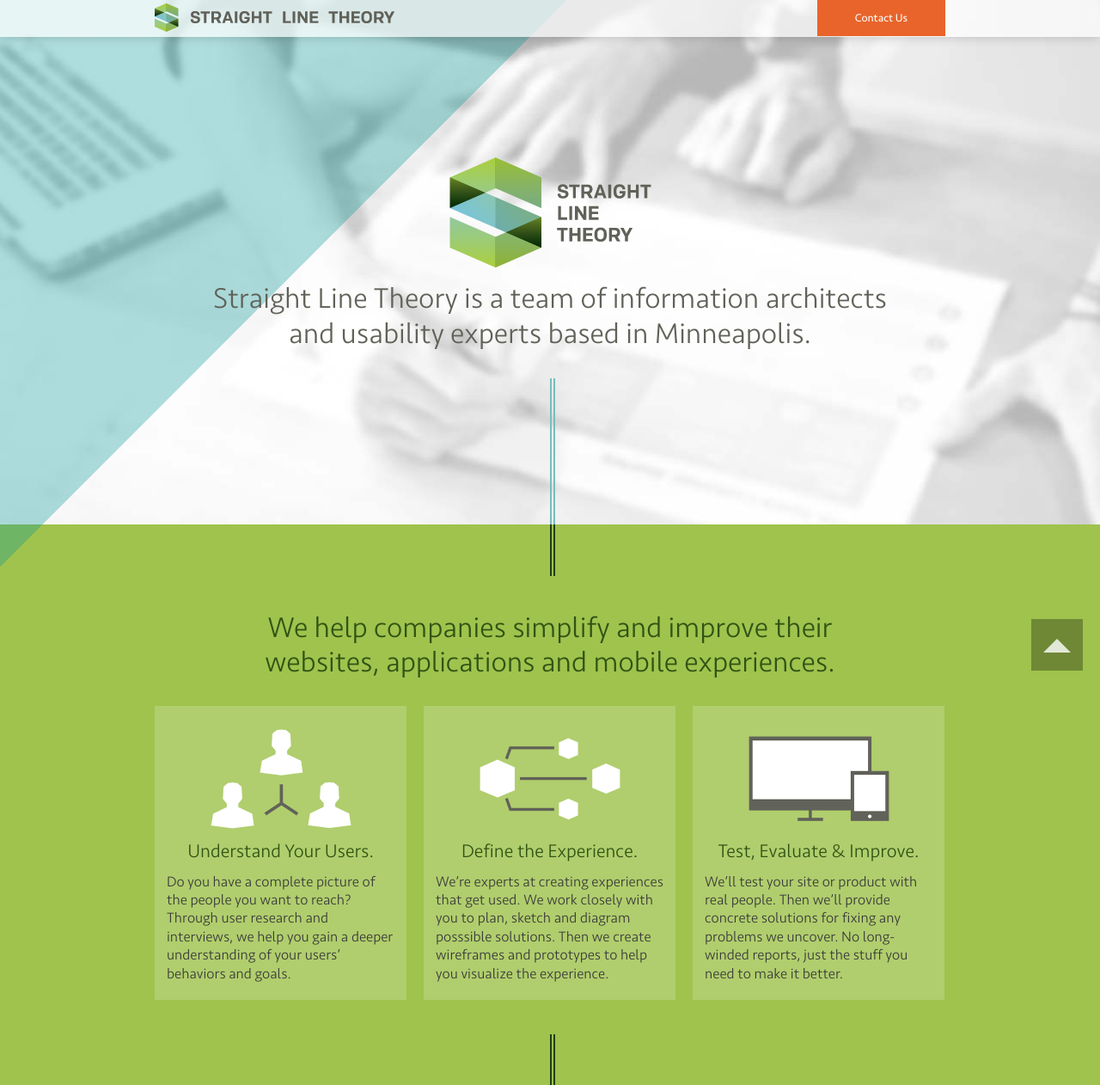
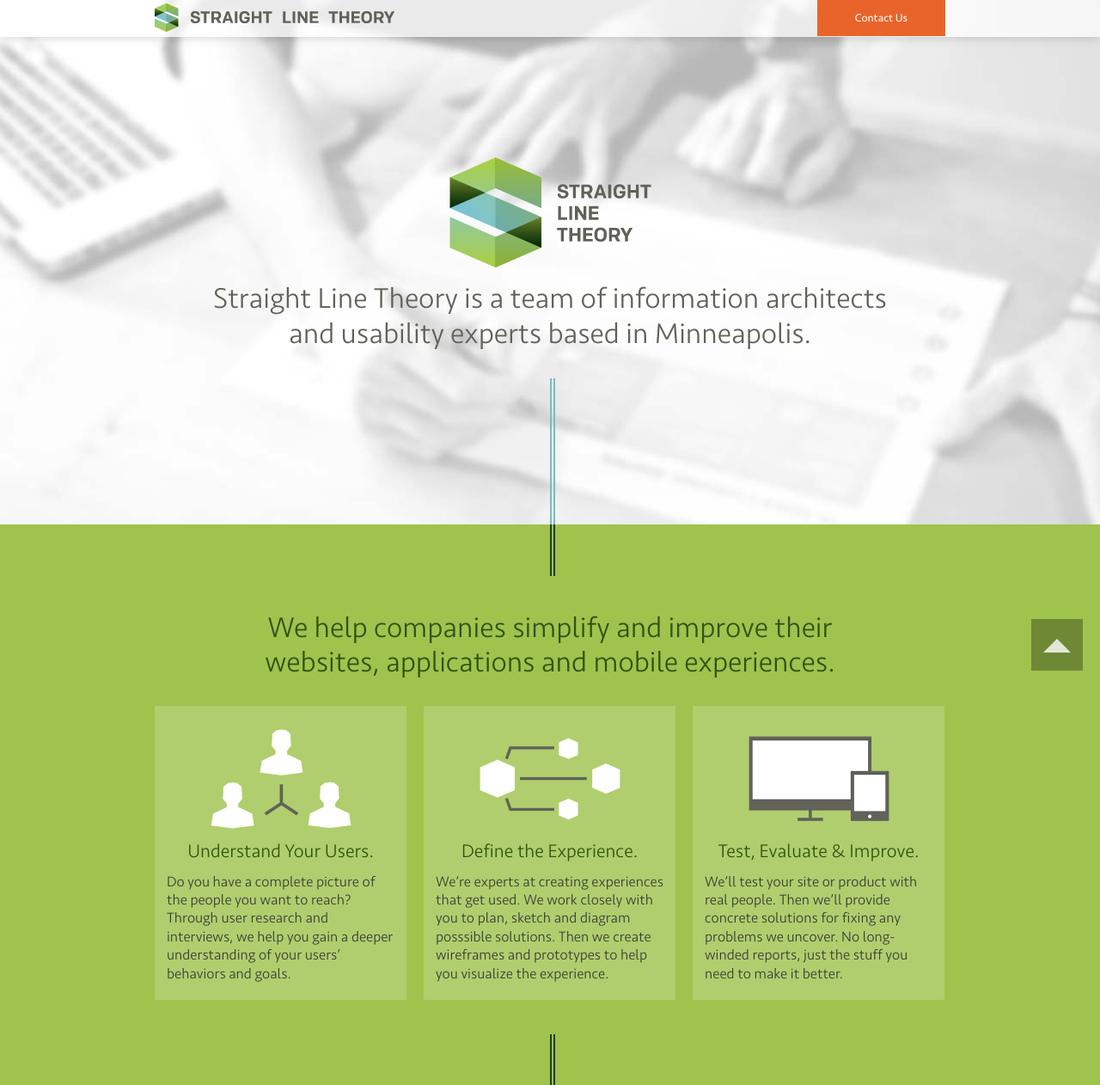
Before and after one commit to apticknor/slt, a PHP site: page / in a window 1280 px wide. Shown: the top 1262 px of the page at 86% size. Run offline with PHP 8.4, Linux system fonts and the light colour scheme; data that the repository does not hold is empty; a stand-in replaces the project's code that opens the database connection; some libraries are stand-ins or nearby versions.

Commit message:
Make stripe default CSS top value off screen so mid-page refreshes don't flash stripe on screen */

```diff
--- a/assets/styles/screen-md.css
+++ b/assets/styles/screen-md.css
@@ -543,7 +543,7 @@ body {
 ------------------------------------------------------------------------ */
 .stripeSet {
     position: fixed;
-    top: 0;
+    top: -100%; /* load off screen so that mid-page refreshes don't flash stripe on screen */
     left: 0;
     width: 75%;
     z-index: 26;
```
